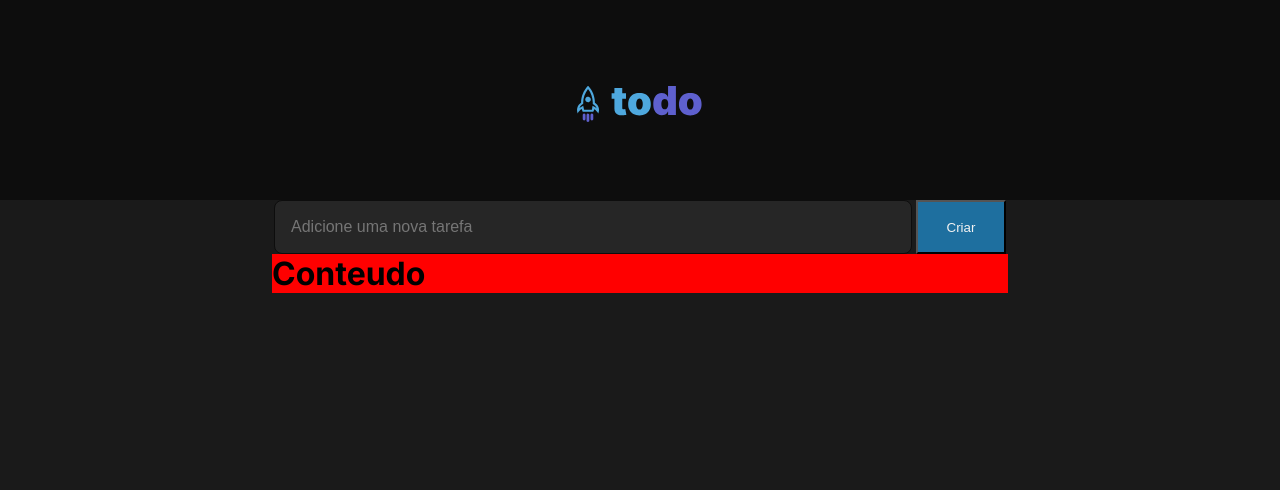
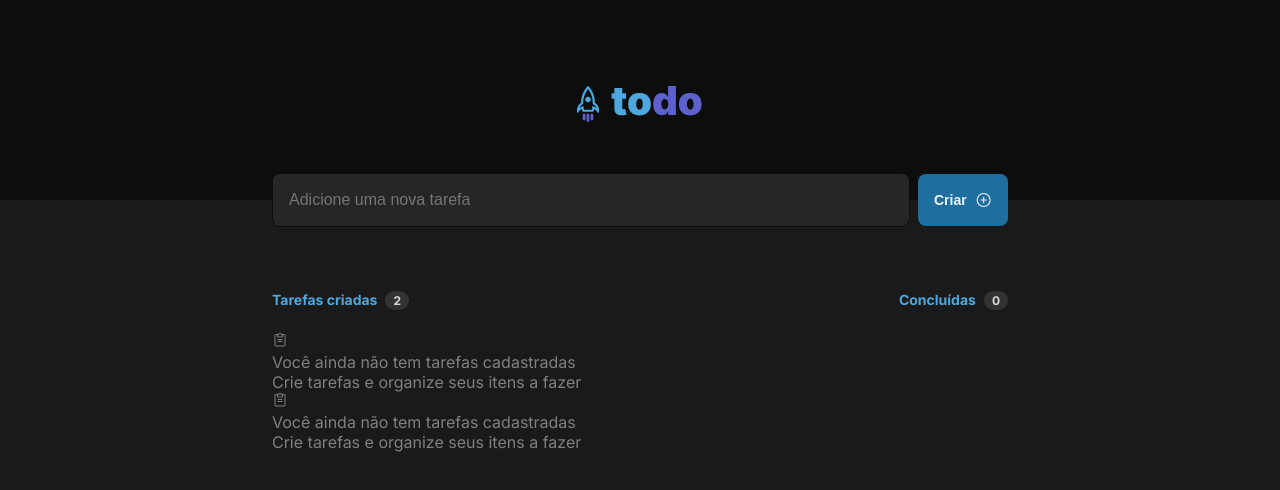
Before and after one commit to rogerioramosm/rocketseat-reactjs-desafio-01, a React (Vite) app: page / in a window 1280 px wide. Shown: the top 490 px of the page. Built offline with nearby package versions, Linux system fonts and the light colour scheme.

Commit message:
Componente de tasks quase pronto

```diff
--- a/package.json
+++ b/package.json
@@ -9,6 +9,7 @@
     "preview": "vite preview"
   },
   "dependencies": {
+    "phosphor-react": "^1.4.1",
     "react": "^18.2.0",
     "react-dom": "^18.2.0"
   },
--- a/src/components/Content.module.css
+++ b/src/components/Content.module.css
@@ -7,11 +7,14 @@
 form {
   display: flex;
   flex-direction: row;
-  justify-content: space-around;
+  align-items: center;
+  justify-content: space-between;
   width: 736px;
+  margin: -27px;
+  margin-bottom: 64px;
 }
 
-form input {
+form input[type="search"] {
   width: 638px;
   height: 54px;
   padding: 1rem;
@@ -23,16 +26,64 @@ form input {
   color: var(--gray-300);
 }
 
+form input[type="search"]:focus {
+  border: 1px solid var(--purple-dark);
+  color: var(--gray-100);
+}
+
 form button {
+  display: flex;
+  align-items: center;
   width: 90px;
-  height: 54px;
+  height: 52px;
+  padding: 16px;
   background-color: var(--blue-dark);
   color: var(--gray-100);
-
+  border: none;
+  border-radius: 8px;
+  font-weight: 700;
+  font-size: 14px;
 }
 
-.taskList {
+form button svg {
+  margin-left: 8px;
+}
+
+form button:hover {
+  background-color: var(--blue);
+  cursor: pointer;
+}
+
+.taskBox {
+  display: flex;
+  flex-direction: column;
   width: 736px;
-  background-color: red;
+  min-height: 287px;
+  color: var(--gray-300);
+}
 
+.taskInfo {
+  display: flex;
+  flex-direction: row;
+  justify-content: space-between;
+  width: 100%;
+  margin-bottom: 24px;
 }
+
+.taskInfo>div {
+  font-size: 14px;
+  font-weight: 700;
+  line-height: 17px;
+  color: var(--blue);
+}
+
+.taskInfo span {
+  margin-left: 8px;
+  padding: 2px 8px;
+  background-color: var(--gray-400);
+  color: var(--gray-200);
+  border-radius: 999px;
+  font-size: 12px;
+  font-weight: 700;
+  line-height: 15px;
+}
--- a/src/components/Content.tsx
+++ b/src/components/Content.tsx
@@ -1,16 +1,70 @@
+import { FormEvent } from 'react';
+import { PlusCircle, ClipboardText } from 'phosphor-react';
+
 import styles from './Content.module.css';
+import { Tasks } from './Tasks';
+
+const tasksToDo = [
+  {
+    id: 1,
+    content: "Primeira tarefa"
+  },
+  {
+    id: 2,
+    content: "Segunta tarefa"
+  }
+]
 
 export function Content() {
+  function handleCreateTask(event: FormEvent) {
+    event.preventDefault();
+
+    console.log('Clicou em criar!')
+  }
+
   return (
     <main className={styles.content}>
-      <form action="">
+      <form onSubmit={handleCreateTask}>
         <input type="search" placeholder='Adicione uma nova tarefa' />
-        <button>Criar</button>
+        <button type="submit">
+          Criar
+          <PlusCircle size={18} />
+        </button>
       </form>
 
-      <div className={styles.taskList}>
-        <h1>Conteudo</h1>
-      </div>
+      <section className={styles.taskBox}>
+        <div className={styles.taskInfo}>
+          <div>
+            Tarefas criadas
+            <span>{tasksToDo.length}</span>
+          </div>
+          <div>
+            Concluídas
+            <span>0</span>
+          </div>
+        </div>
+
+        {tasksToDo.map(task => {
+          if (!task.content) {
+            return (
+              <Tasks key={task.id} />
+            )
+          } else {
+            return (
+              <div className={styles.taskEmpty}>
+                <ClipboardText />
+                <p>
+                  Você ainda não tem tarefas cadastradas
+                </p>
+                <span>
+                  Crie tarefas e organize seus itens a fazer
+                </span>
+              </div>
+            )
+          }
+        })}
+
+      </section>
     </main>
 
   )
--- /dev/null
+++ b/src/components/Tasks.module.css
@@ -0,0 +1,20 @@
+.taskEmpty {
+  display: flex;
+  flex-direction: column;
+  align-items: center;
+  padding: 64px 24px;
+  border-top: 1px solid var(--gray-400);
+  border-radius: 8px;
+}
+
+.taskEmpty svg {
+  width: 56px;
+  height: 56px;
+  margin-bottom: 16px;
+}
+
+.taskEmpty>p {
+  font-weight: 700;
+  font-size: 16px;
+  line-height: 140%;
+}
--- /dev/null
+++ b/src/components/Tasks.tsx
@@ -0,0 +1,9 @@
+import styles from './Tasks.module.css';
+
+export function Tasks() {
+  return (
+    <>
+      contem task
+    </>
+  )
+}
--- a/src/global.css
+++ b/src/global.css
@@ -19,6 +19,10 @@
   box-sizing: border-box;
 }
 
+:focus {
+  outline: transparent;
+}
+
 body {
   font-family: 'Inter', sans-serif;
   font-weight: 400;
```
Also changed, not shown: src/assets/88932.jpg (deleted).
